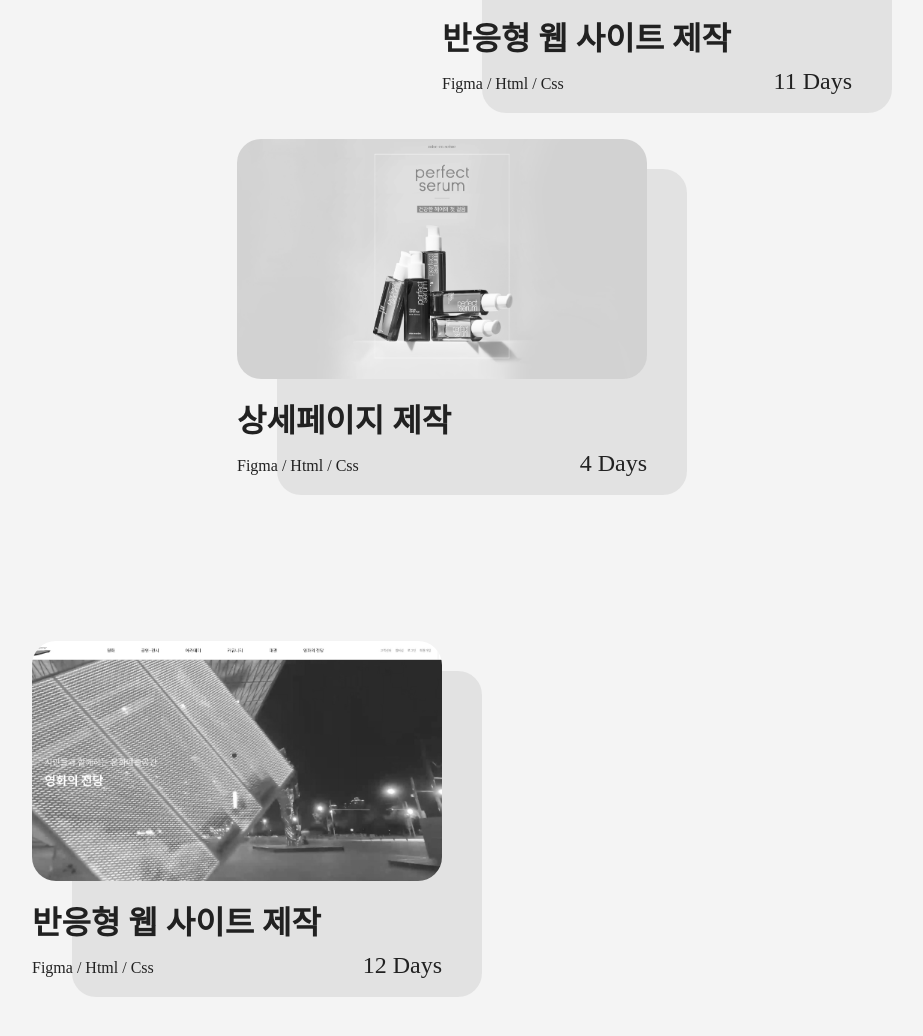
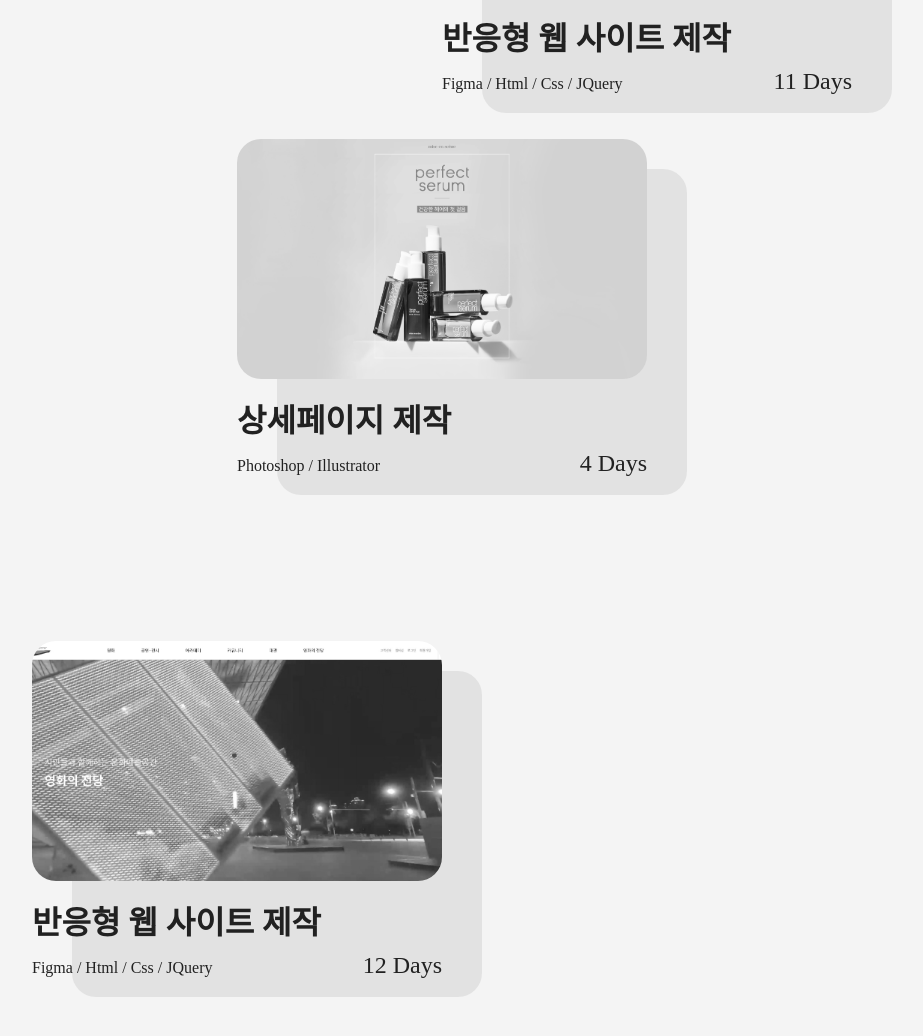
Before and after one commit to 3-Bhin/Portfolio, a plain HTML site: page index.html in a window 1280 px wide. Shown: the part 1597-2633 px from the top of the page, without its empty margins (198-1121 px from the left). Drawn offline with Linux system fonts and the light colour scheme; a web font is replaced by a local one.

Commit message:
third commit

```diff
--- a/index.html
+++ b/index.html
@@ -80,7 +80,7 @@
           <figcaption>
             <span class="item-tit">반응형 웹 사이트 제작</span>
             <p class="item-sub">
-              <span class="sub-skill cappital">figma / html / css</span>
+              <span class="sub-skill cappital">figma / html / css / JQuery</span>
               <span class="sub-days cappital">11 days</span>
             </p>
           </figcaption>
@@ -92,7 +92,7 @@
           <figcaption>
             <span class="item-tit">상세페이지 제작</span>
             <p class="item-sub">
-              <span class="sub-skill cappital">figma / html / css</span>
+              <span class="sub-skill cappital">photoshop / illustrator</span>
               <span class="sub-days cappital">4 days</span>
             </p>
           </figcaption>
@@ -107,7 +107,7 @@
           <figcaption>
             <span class="item-tit">반응형 웹 사이트 제작</span>
             <p class="item-sub">
-              <span class="sub-skill cappital">figma / html / css</span>
+              <span class="sub-skill cappital">figma / html / css / JQuery</span>
               <span class="sub-days cappital">12 days</span>
             </p>
           </figcaption>
```
